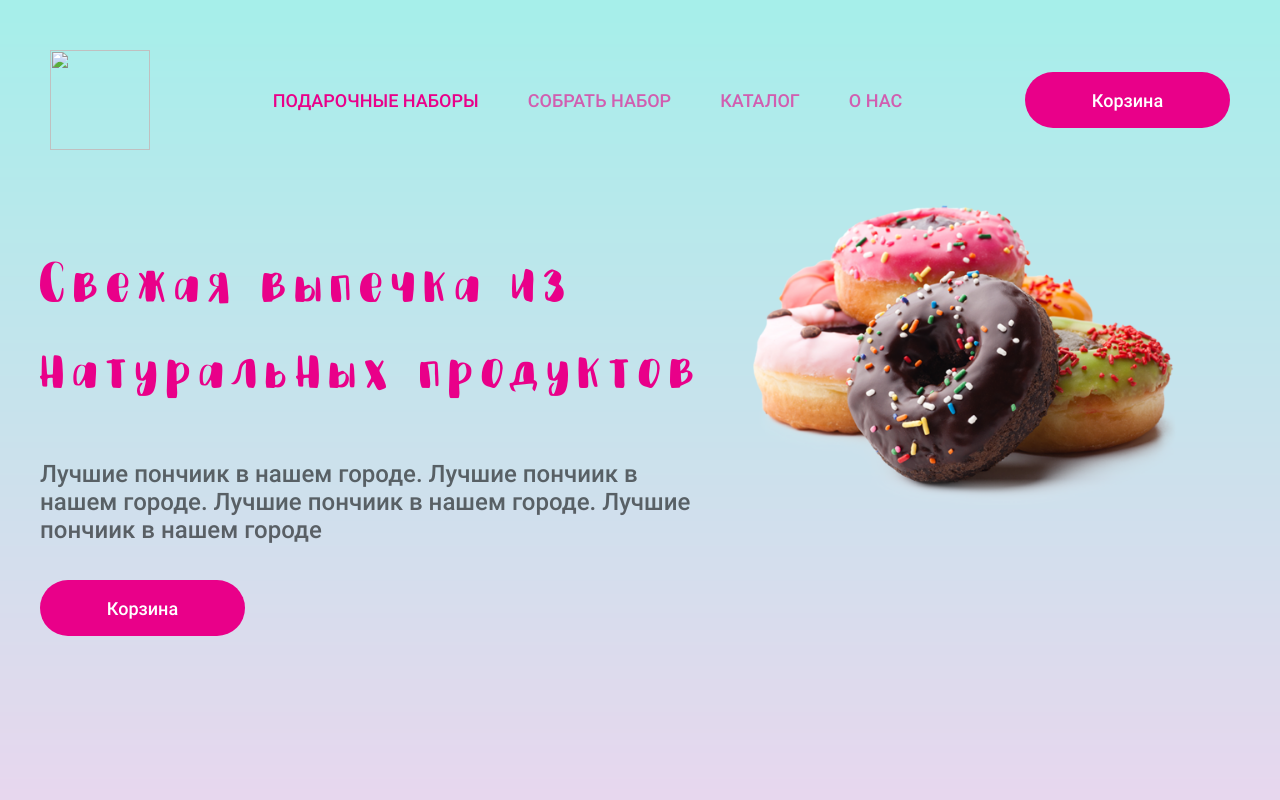
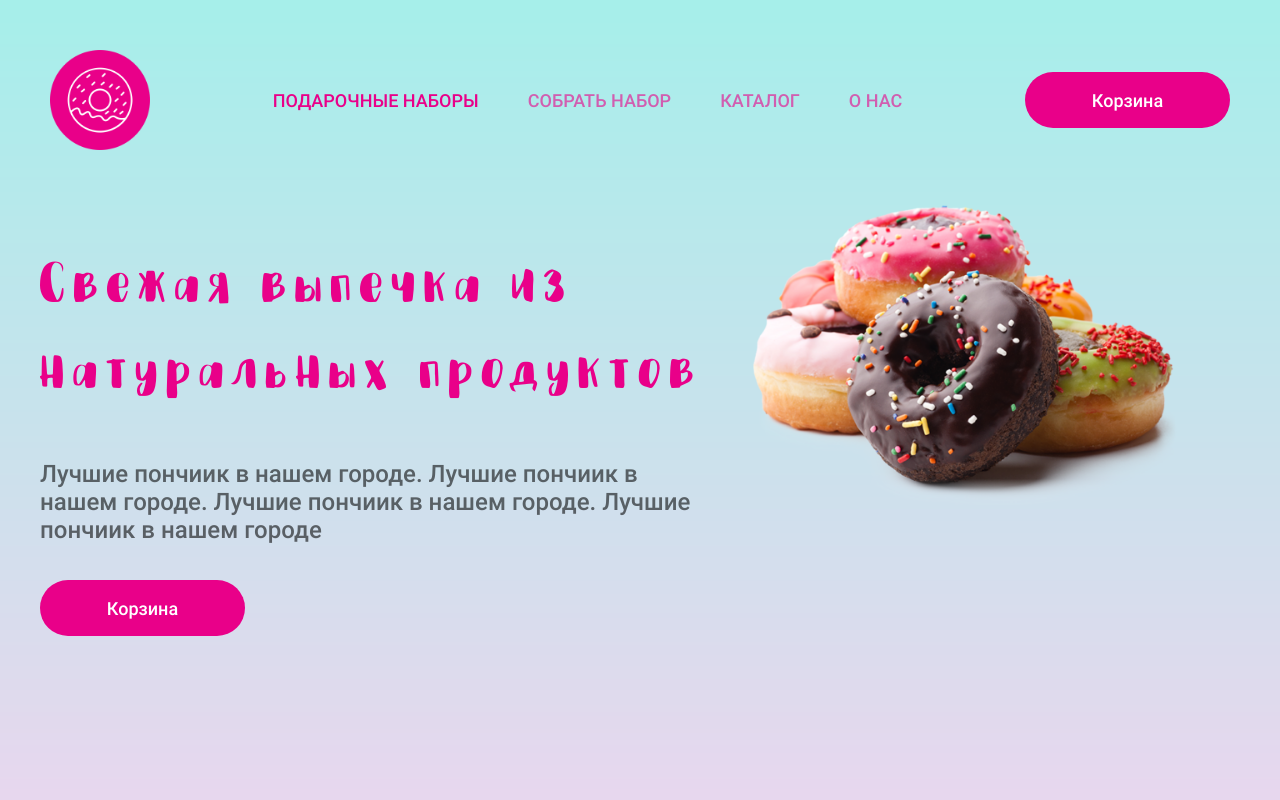
Before and after one commit to Christina0506/donate, a plain HTML site: page index.html in a window 1280 px wide. Shown: the top 800 px of the page. Drawn offline with Linux system fonts and the light colour scheme; the site is published under a folder, as on GitHub Pages, so addresses that start at the root find nothing; files whose address does not match are found by name.

Commit message:
Update index.html

```diff
--- a/index.html
+++ b/index.html
@@ -12,7 +12,7 @@
     <!-- Шапка сайта -->
     <header class="header">
       <div class="container">
-        <img class="header__img" src="/assets/image/logo.png" alt="" />
+        <img class="header__img" src="assets/image/logo.png" alt="" />
         <nav class="header__menu">
           <ul class="header__list">
             <li>
```
